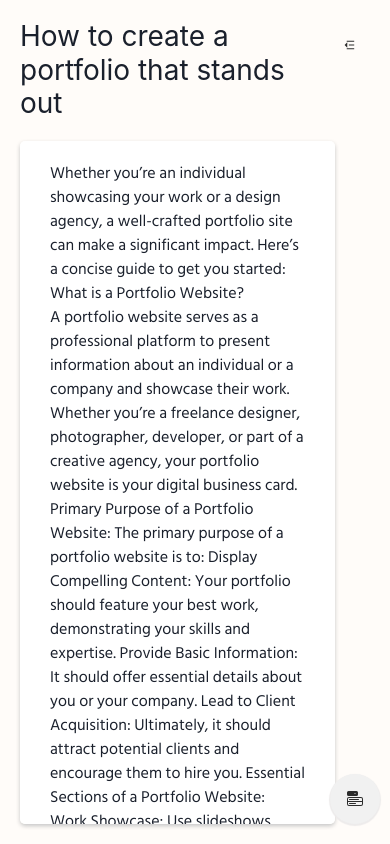
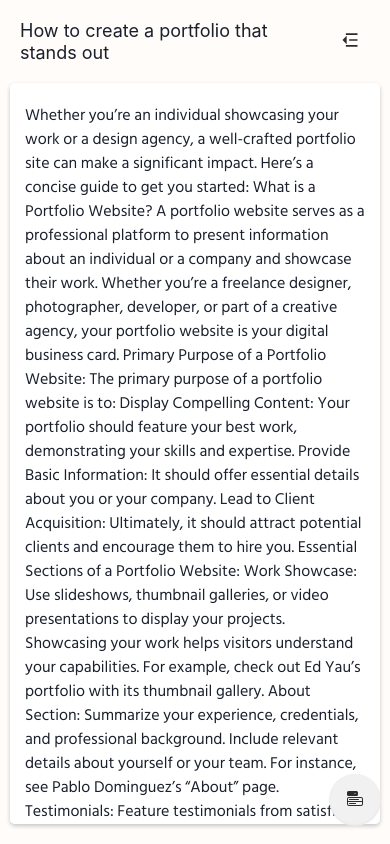
Before and after one commit to xetadeveloper/portfolio-v2, a Next.js app: page /thoughts/1 in a window 390 px wide. Built offline with nearby package versions, Linux system fonts and the light colour scheme; a web font is replaced by a local one.

Commit message:
style: fix responsiveness of article page

```diff
--- a/src/pages/thoughts/[article].tsx
+++ b/src/pages/thoughts/[article].tsx
@@ -4,7 +4,6 @@ import {
     Flex,
     Heading,
     Link,
-    LinkBox,
     Popover,
     PopoverArrow,
     PopoverBody,
@@ -18,7 +17,6 @@ import { motion } from 'framer-motion';
 import Image from 'next/image';
 import NextLink from 'next/link';
 import React from 'react';
-import { GiHamburger } from 'react-icons/gi';
 import { RiMenuFold3Fill } from 'react-icons/ri';
 import { articlesList } from '~/utils/dummyArticles';
 
@@ -37,11 +35,12 @@ const article = {
 
 export default function Article(props: ArticleProps) {
     return (
-        <Stack bg="brand.bg" height="100%" padding="20px" gap="20px">
-            <Flex justifyContent="space-between">
-                <Heading fontSize="28px" fontWeight="400">
+        <Stack bg="brand.bg" height="100%" gap="20px" padding="20px 0">
+            <Flex padding=" 0 20px" justifyContent="space-between" gap="18px">
+                <Heading fontSize={{ base: '18px', md: '24px', lg: '28px' }} fontWeight="400">
                     {article.title}
                 </Heading>
+
                 <Popover placement="left-start">
                     <PopoverTrigger>
                         <Button
@@ -49,11 +48,12 @@ export default function Article(props: ArticleProps) {
                             whileTap={{ scale: 0.95 }}
                             border="none"
                             borderRadius="50%"
-                            width="50px"
-                            height="50px"
+                            width="40px"
+                            height="40px"
                             justifyContent="center"
+                            padding="0"
                         >
-                            <RiMenuFold3Fill style={{ height: '30px', width: '30px' }} />
+                            <RiMenuFold3Fill style={{ height: '20px', width: '20px' }} />
                         </Button>
                     </PopoverTrigger>
 
@@ -91,14 +91,16 @@ export default function Article(props: ArticleProps) {
             </Flex>
 
             <Stack
+                margin={{ base: '0 10px', md: '0 20px' }}
+                padding={{ base: '20px 15px', md: '20px 30px' }}
                 overflow="auto"
                 flexGrow="1"
                 bg="#fff"
-                maxW="90%"
+                maxW={{ base: '100%', md: '90%' }}
                 borderRadius="5px"
                 boxShadow="0 2px 4px 0px #C6C6C6"
             >
-                <Text padding="20px 30px" as="pre" whiteSpace="wrap" fontFamily="inherit">
+                <Text as="pre" whiteSpace="wrap" fontFamily="inherit">
                     Whether you’re an individual showcasing your work or a design agency, a well-crafted portfolio site
                     can make a significant impact. Here’s a concise guide to get you started: What is a Portfolio
                     Website? A portfolio website serves as a professional platform to present information about an
```
